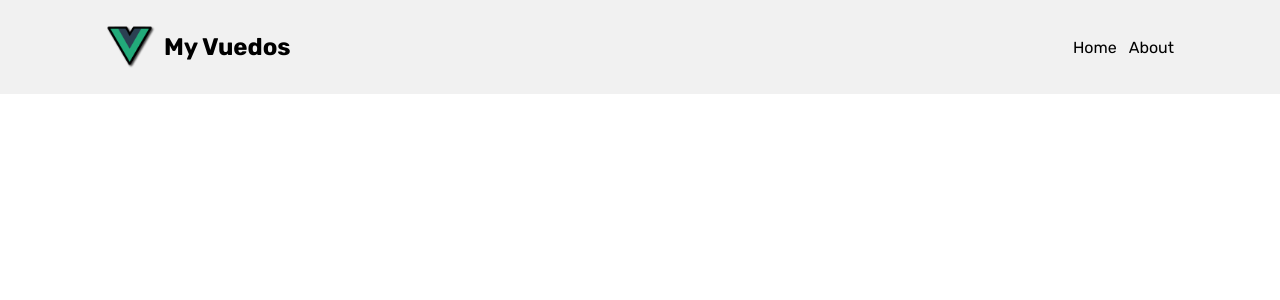
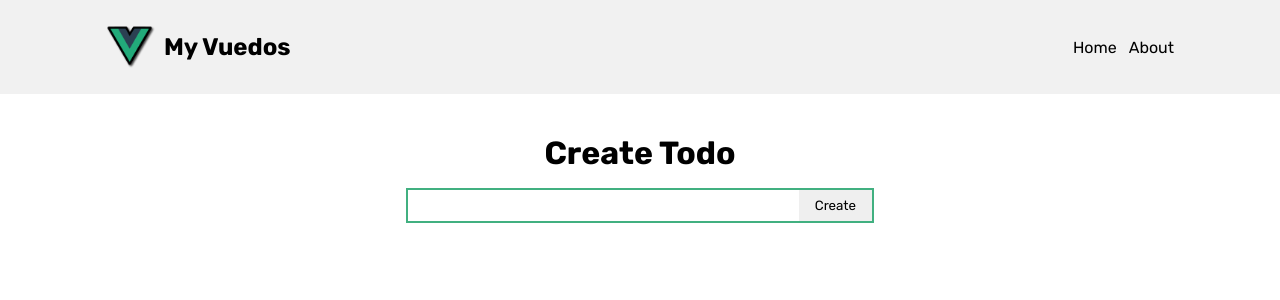
Before and after one commit to kingbee1/vue-todos, a Vue app: page / in a window 1280 px wide. Shown: the top 300 px of the page. Built offline with nearby package versions, Linux system fonts and the light colour scheme.

Commit message:
completed emit custom events and todo validation

```diff
--- /dev/null
+++ b/src/components/TodoCreator.vue
@@ -0,0 +1,62 @@
+<script setup>
+import { reactive } from 'vue';
+
+const emit = defineEmits (["create-todo"])
+
+const todoState = reactive({
+    todo: "",
+    invalid: null,
+    errMsg: "",
+});
+
+
+const createTodo = () => {
+    todoState.invalid = null;
+    if (todoState.todo !== "" ) {
+        emit("create-todo", todoState.todo);
+        todoState.todo = "";
+        return;
+    }
+    todoState.invalid = true;
+    todoState.errMsg = "you must do something!"
+};
+
+</script>
+
+<template>
+    <div class="input-wrap" :class="{ 'input-err': todoState.invalid }">
+        <input type="text" v-model="todoState.todo">
+        <button @click="createTodo()">Create</button>
+    </div>
+    <!-- <p v-if="todoState.invalid" class="err-msg"> {{ todoState.errMsg }} </p> -->
+    <p v-show="todoState.invalid " class="err-msg"> {{ todoState.errMsg }} </p>
+</template>
+
+<style lang="scss" scoped>
+.input-wrap {
+  display: flex;
+  transition: 250ms ease;
+  border: 2px solid #41b080;
+
+  &.input-err {
+    border-color: red;
+  }
+
+  &:focus-within {
+    box-shadow: 0 -4px 6px -1px rgb(0 0 0 / 0.1),
+      0 -2px 4px -2px rgb(0 0 0 / 0.1);
+  }
+  input {
+    width: 100%;
+    padding: 8px 6px;
+    border: none;
+    &:focus {
+      outline: none;
+    }
+  }
+  button {
+    padding: 8px 16px;
+    border: none;
+  }
+}
+</style>
--- a/src/views/TodosView.vue
+++ b/src/views/TodosView.vue
@@ -1,6 +1,38 @@
-<script setup></script>
+<script setup>
+import { ref } from 'vue';
+import {uid} from 'uid';
+import TodoCreator from '../components/TodoCreator.vue';
+const todoList = ref([]);
+
+const createTodo = (todo) => {
+  todoList.value.push({
+    id: uid(),
+    todo,
+    isCompleted: null,
+    isEditing: null,
+  });
+}
+
+</script>
 
 <template>
   <main>
+    <h1>Create Todo</h1>
+    <TodoCreator @create-todo="createTodo"/>
   </main>
 </template>
+
+<style lang="scss" scoped>
+main {
+  display: flex;
+  flex-direction: column;
+  max-width: 500px;
+  width: 100%;
+  margin: 0 auto;
+  padding: 40px 16px;
+  h1 {
+    margin-bottom: 16px;
+    text-align: center;
+  }
+}
+</style>
```
